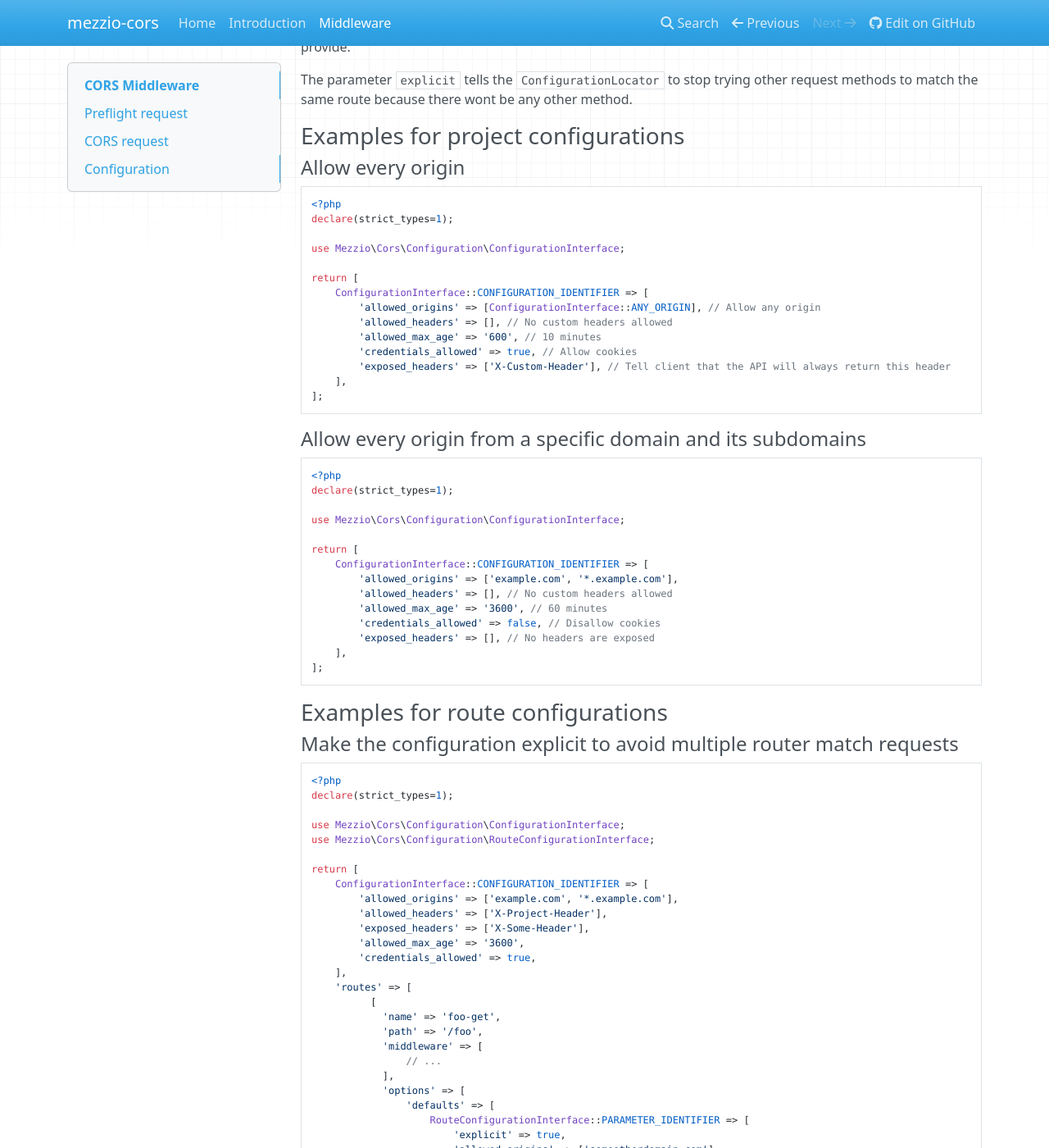
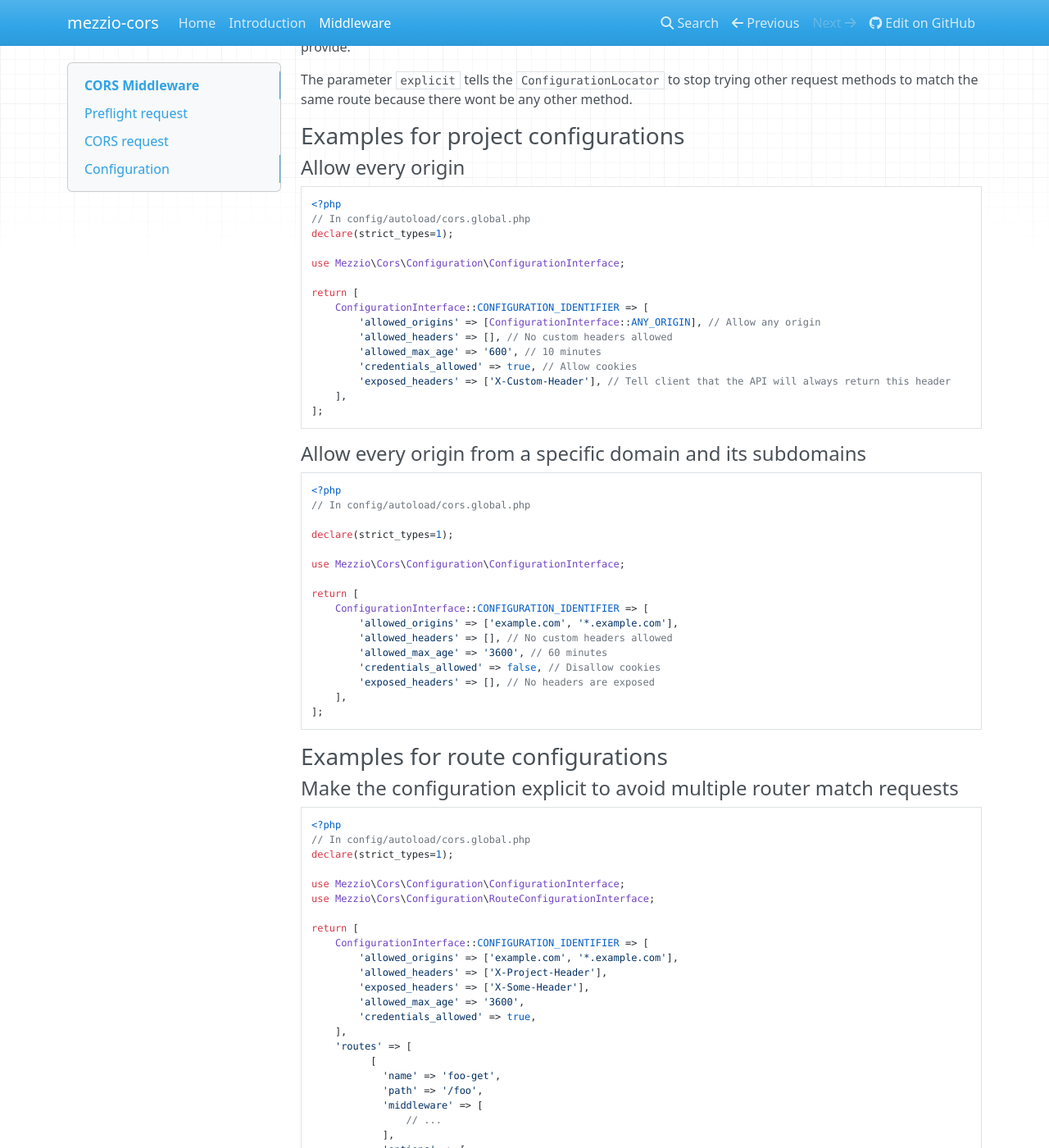
Before and after one commit to mezzio/mezzio-cors, an MkDocs documentation site: the page built from docs/book/v1/middleware.md, in a window 1280 px wide and 1400 px high, scrolled down 1395 px. Shown: the whole window at 82% size. Built offline with MkDocs 1.6.1, drawn with Linux system fonts in a browser that asks for light colours; nearby versions of some CDN libraries.

````diff
--- a/docs/book/v1/middleware.md
+++ b/docs/book/v1/middleware.md
@@ -15,7 +15,6 @@ These informations are:
 - Which Headers are allowed to be sent?
 - Which Headers are provided in the response?
 - Which HTTP Methods are accepted by that Endpoint?
-
 
 ## CORS request
 
@@ -35,7 +34,6 @@ On the project level, you can only configure the following Headers:
 | `credentials_allowed` | bool | Access-Control-Allow-Credentials
 | `exposed_headers` | string[] | Access-Control-Exposed-Headers
 
-
 On the route level, you can configure all of the projects configuration settings and if the configuration of the route should either override the project configuration (default) or merge it.
 
 
@@ -54,9 +52,12 @@ The parameter `overrides_project_configuration` handles the way how the configur
 The parameter `explicit` tells the `ConfigurationLocator` to stop trying other request methods to match the same route because there wont be any other method.
 
 ### Examples for project configurations
+
 #### Allow every origin
+
 ```php
 <?php
+// In config/autoload/cors.global.php
 declare(strict_types=1);
 
 use Mezzio\Cors\Configuration\ConfigurationInterface;
@@ -73,8 +74,11 @@ return [
 ```
 
 #### Allow every origin from a specific domain and its subdomains
+
 ```php
 <?php
+// In config/autoload/cors.global.php
+
 declare(strict_types=1);
 
 use Mezzio\Cors\Configuration\ConfigurationInterface;
@@ -90,11 +94,13 @@ return [
 ];
 ```
 
+### Examples for route configurations
 
-### Examples for route configurations
 #### Make the configuration explicit to avoid multiple router match requests
+
 ```php
 <?php
+// In config/autoload/cors.global.php
 declare(strict_types=1);
 
 use Mezzio\Cors\Configuration\ConfigurationInterface;
@@ -143,18 +149,17 @@ Result of this configuration for the `CORS preflight` of `/foo` for the upcoming
 
 | Configuration | Parameter |
 |:------------- |:-------------:|
-| `allowed_origins` | `['someotherdomain.com']` |
-| `allowed_headers` | `['X-Specific-Header-For-Foo-Endpoint']` |
-| `allowed_max_age` | `3600` |
-| `exposed_headers` | `[]` |
-| `credentials_allowed` | `false`|
-| `allowed_methods` | `['GET']` |
-
+| `allowed_origins` | `['someotherdomain.com']`
+| `allowed_headers` | `['X-Specific-Header-For-Foo-Endpoint']`
+| `allowed_max_age` | `3600`
+| `exposed_headers` | `[]`
+| `credentials_allowed` | `false`
+| `allowed_methods` | `['GET']`
 
 **Did you note the missing `DELETE`? This is because of the `explicit` flag! Also note the empty `exposed_headers` which is due to the project overriding (`overrides_project_configuration`) parameter.**
 
+#### Enable project merging
 
-#### Enable project merging
 ```php
 <?php
 declare(strict_types=1);
@@ -205,11 +210,11 @@ Result of this configuration for the `CORS preflight` of `/foo` for the upcoming
 
 | Configuration | Parameter |
 |:-------------|:-------------:|
-| `allowed_origins` | `[RouteConfigurationInterface::ANY_ORIGIN]` |
-| `allowed_headers` | `['X-Specific-Header-For-Foo-Endpoint', 'X-Project-Header']` |
-| `allowed_max_age` | `7200` |
-| `exposed_headers` | `['X-Some-Header']` |
-| `credentials_allowed` | `true`|
-| `allowed_methods` | `['GET', 'DELETE']` |
+| `allowed_origins` | `[RouteConfigurationInterface::ANY_ORIGIN]`
+| `allowed_headers` | `['X-Specific-Header-For-Foo-Endpoint', 'X-Project-Header']`
+| `allowed_max_age` | `7200`
+| `exposed_headers` | `['X-Some-Header']`
+| `credentials_allowed` | `true`
+| `allowed_methods` | `['GET', 'DELETE']`
 
 **Did you note the `ANY_ORIGIN` detail? This is, because if `ANY_ORIGIN` is allowed for an endpoint, we remove all other origins for that route.**
--- a/mkdocs.yml
+++ b/mkdocs.yml
@@ -4,6 +4,8 @@ nav:
   - Home: index.md
   - Introduction: v1/intro.md
   - Middleware: v1/middleware.md
-site_name: 'mezzio-cors'
+site_name: mezzio-cors
 site_description: 'CORS subcomponent for Mezzio'
 repo_url: 'https://github.com/mezzio/mezzio-cors'
+extra:
+    project: Mezzio
````
Also changed, not shown: docs/book/v1/intro.md (+0 -4 lines), README.md (line endings or trailing spaces).
